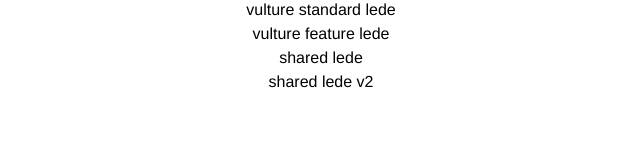
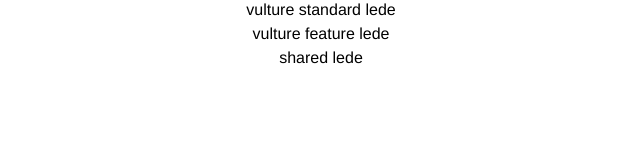
Before and after one commit to phyllisstein/tailwind-theming, a Next.js app: page / in a window 1280 px wide. Shown: the part 146-300 px from the top of the page, without its empty margins (319-959 px from the left). Built offline with nearby package versions, Linux system fonts and the light colour scheme.

Commit message:
let's not reference the custom properties version

```diff
--- a/pages/index.js
+++ b/pages/index.js
@@ -25,13 +25,8 @@
         </Link>
       </div>
       <div>
-        <Link href="/shared" theme="vox">
+        <Link href="/sharedv2">
           <a>shared lede</a>
-        </Link>
-      </div>
-      <div>
-        <Link href="/sharedv2">
-          <a>shared lede v2</a>
         </Link>
       </div>
     </div>
```
